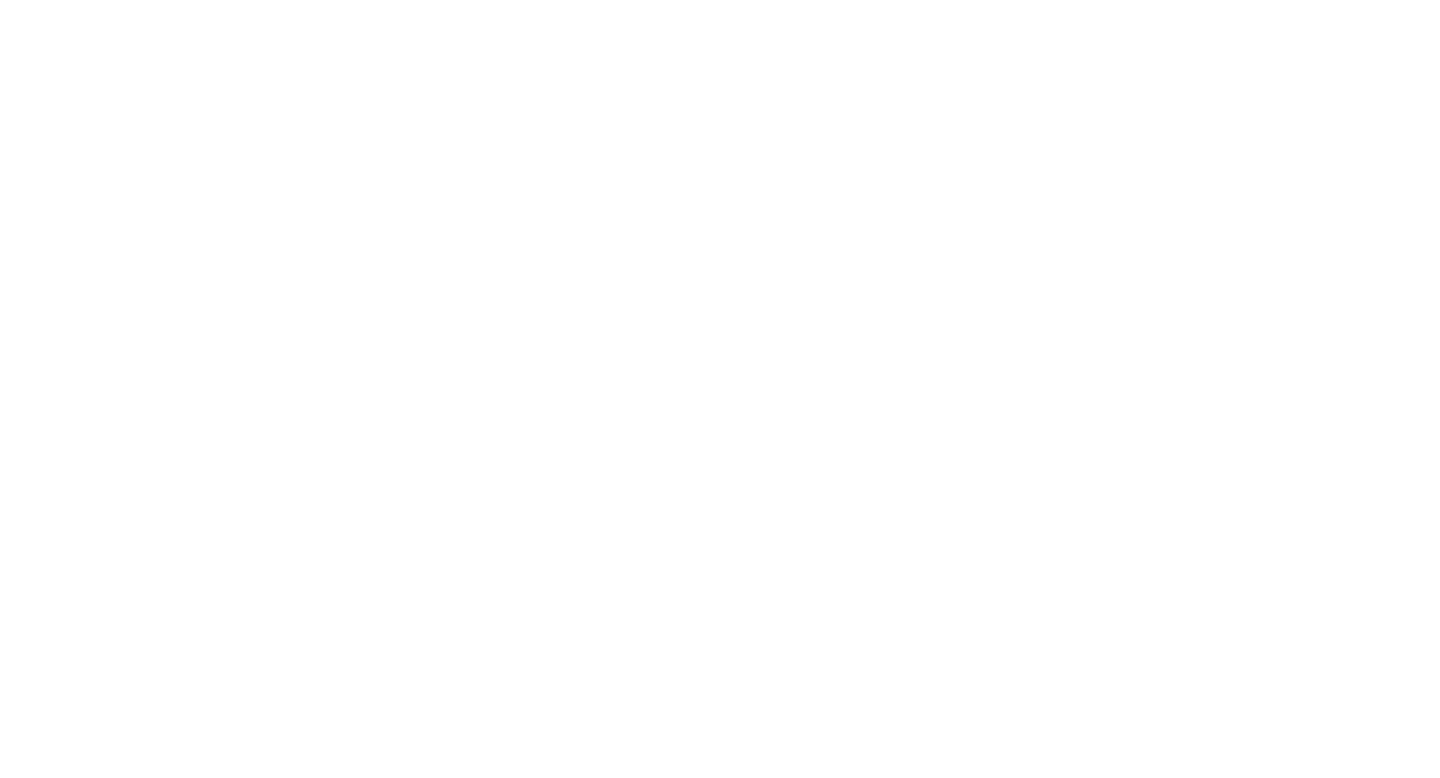
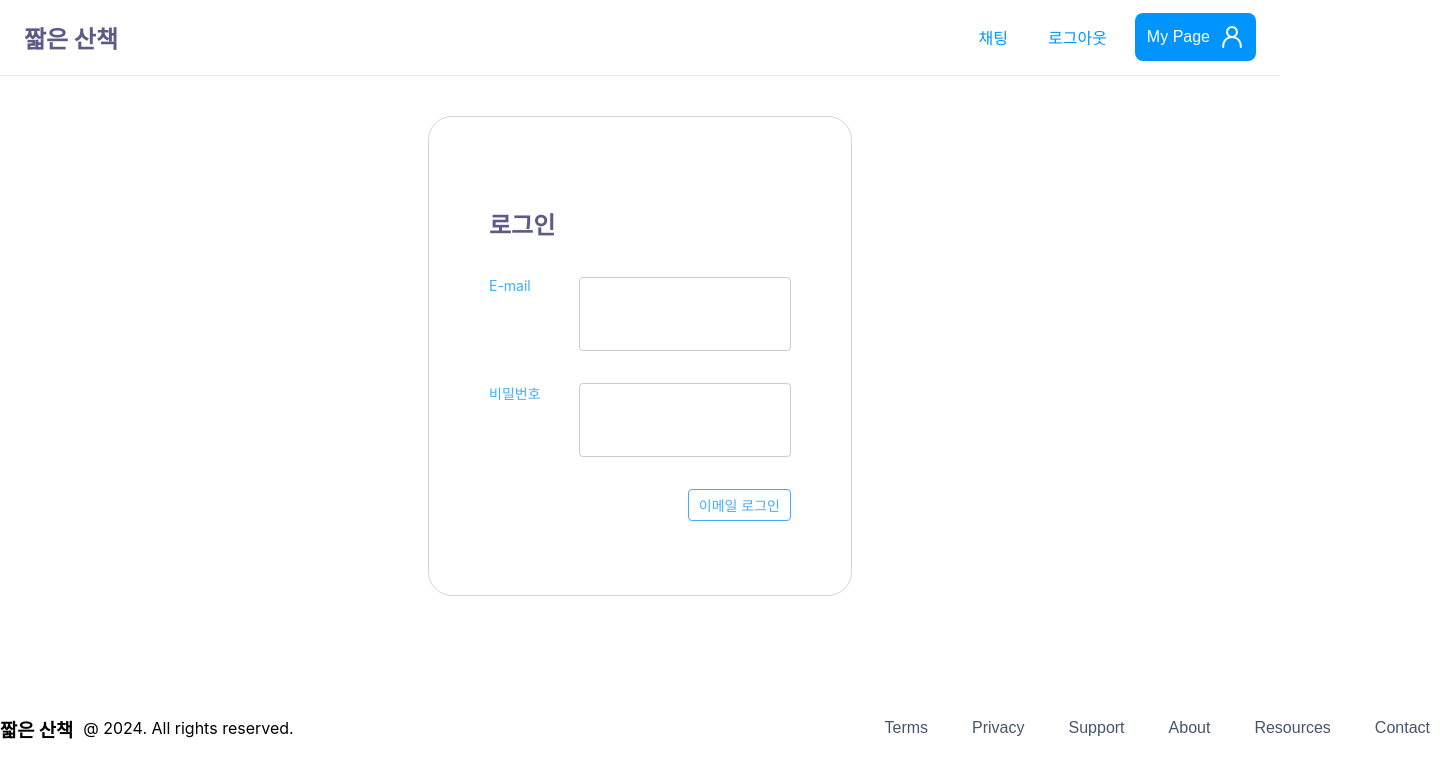
Before and after one commit to choeh124/frontend, a React (Create React App) app: page /login/email in a window 1280 px wide. Before the commit this address had no page. Shown: the top 778 px of the page, 1440 px wide, since content can reach past the window. Built offline with nearby package versions, Linux system fonts and the light colour scheme.

Commit message:
[Feat] Email Login Route

```diff
--- a/src/App.js
+++ b/src/App.js
@@ -6,6 +6,7 @@
 
 import { BrowserRouter as Router, Routes, Route } from "react-router-dom";
 import SignUp from "./component/users/SignUp.jsx";
+import EmailLogin from "./component/users/EmailLogin.jsx";
 
 function App() {
   return (
@@ -17,6 +18,7 @@
           <Route path="/posts/:id" element={<Post />} />
           <Route path="/signup" element={<SignUp />} />
           <Route path="/post/write" element={<PostWrite />} />
+          <Route path="/login/email" element={<EmailLogin />} />
         </Routes>
       </Router>
     </div>
--- a/src/component/users/EmailLogin.jsx
+++ b/src/component/users/EmailLogin.jsx
@@ -2,21 +2,23 @@
 import Header from "../Header";
 import "./EmailLogin.css";
 
-export default function Login() {
+export default function EmailLogin() {
   return (
     <div>
       <Header />
       <div className="container">
-      <div className="form-container">
-        <h1>로그인</h1>
-        <div className = "form-row">
-        <label>E-mail</label><input type="text"></input>
+        <div className="form-container">
+          <h1>로그인</h1>
+          <div className="form-row">
+            <label>E-mail</label>
+            <input type="text"></input>
+          </div>
+          <div className="form-row">
+            <label>비밀번호</label>
+            <input type="text"></input>
+          </div>
+          <button className="special-button">이메일 로그인</button>
         </div>
-        <div className = "form-row">
-        <label>비밀번호</label><input type="text"></input>
-        </div>
-        <button className="special-button">이메일 로그인</button>
-      </div>
       </div>
       <Footer />
     </div>
```
